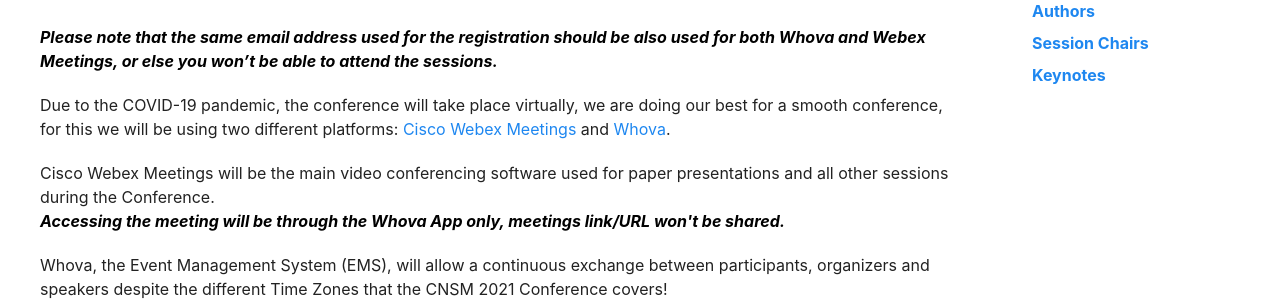
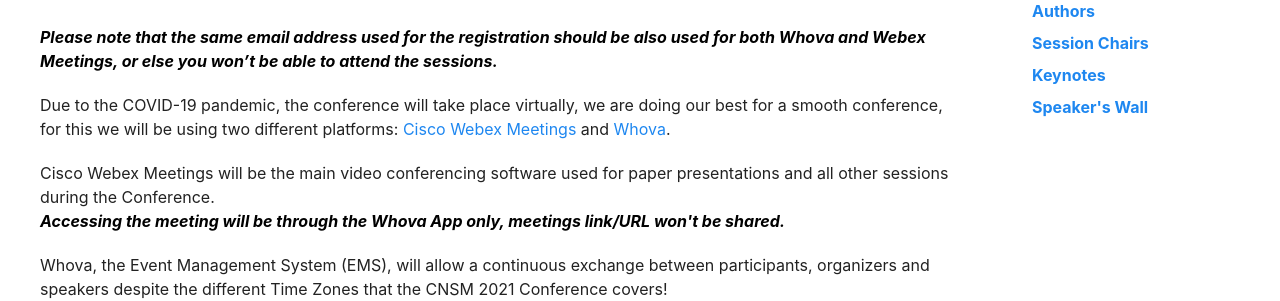
Before and after one commit to stuartclayman/cnsm_2021_website, a Jekyll site: the page built from virtual.html, in a window 1280 px wide. Shown: the part 239-540 px from the top of the page. Built offline with Jekyll 4.4.1, drawn with Linux system fonts in a browser that asks for light colours; nearby versions of some CDN libraries.

Commit message:
Speakers wall

```diff
--- /dev/null
+++ b/speakers_wall.html
@@ -0,0 +1,6 @@
+---
+layout: page
+---
+<div>
+  <div title="Whova event and conference app" id="whova-speakerwidget"><p id="whova-loading">Loading...</p></div><script src=https://whova.com/static/frontend/xems/js/whova-speaker-widget.js?eid=icnas_202110&host=https://whova.com type="text/javascript"  id="embeded-speaker-script"></script><div id="whova-wrap">Powered By <a class="brandlink" target="_blank" href=https://www.whova.com><b>Whova</b></a><div id="whova-mgm"><a href=https://whova.com/whova-event-app/ id="whova-emslink" target="_blank">Conference Agenda App</a></div></div>
+</div>
--- a/virtual.html
+++ b/virtual.html
@@ -55,6 +55,8 @@ layout: page
       <h5><a href="virtual_chairs.html">Session Chairs</a></h5>
 
       <h5><a href="virtual_keynotes.html">Keynotes</a></h5>
+
+      <h5><a href="speakers_wall.html">Speaker's Wall</a></h5>
     </div>
   </div>
 </div>
```
